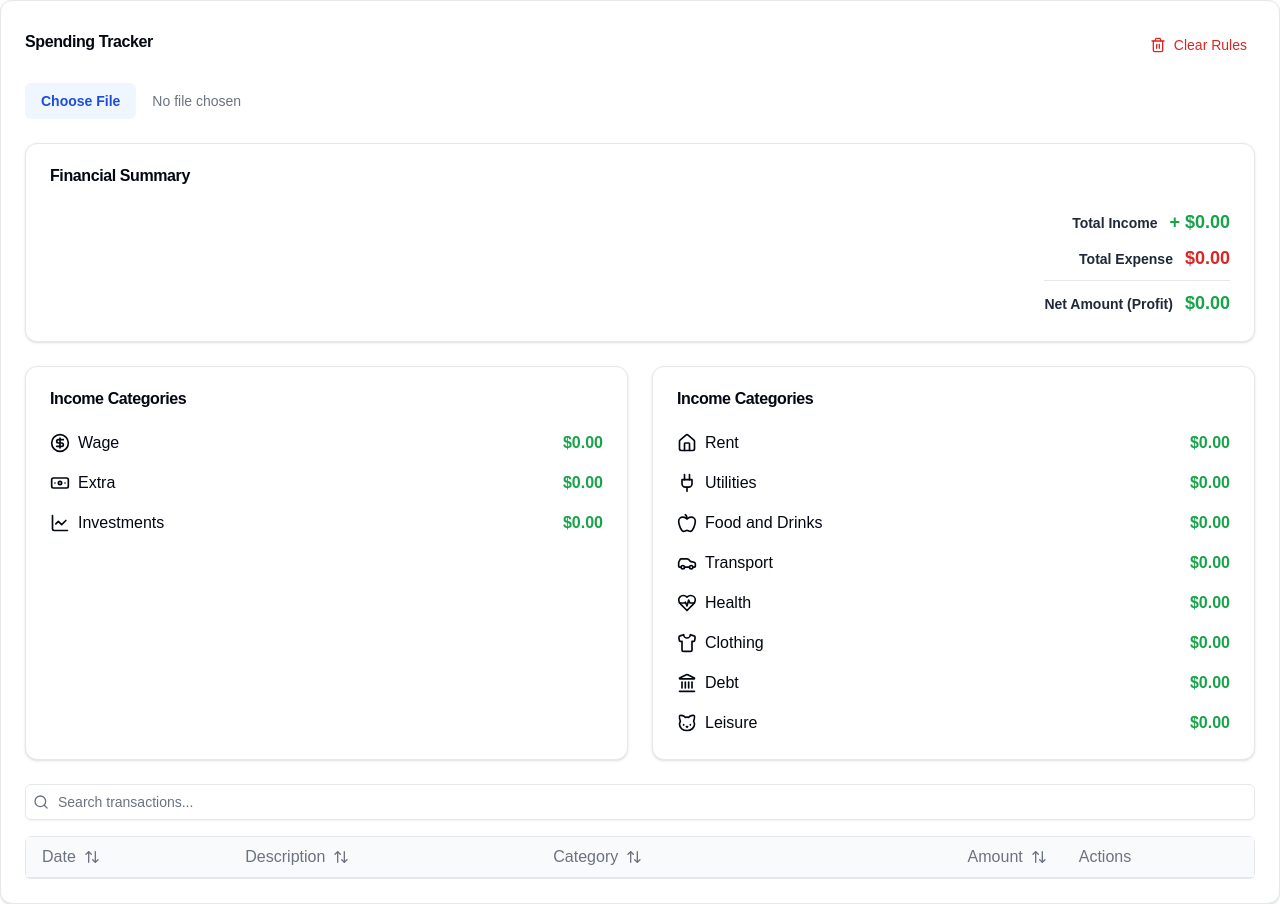
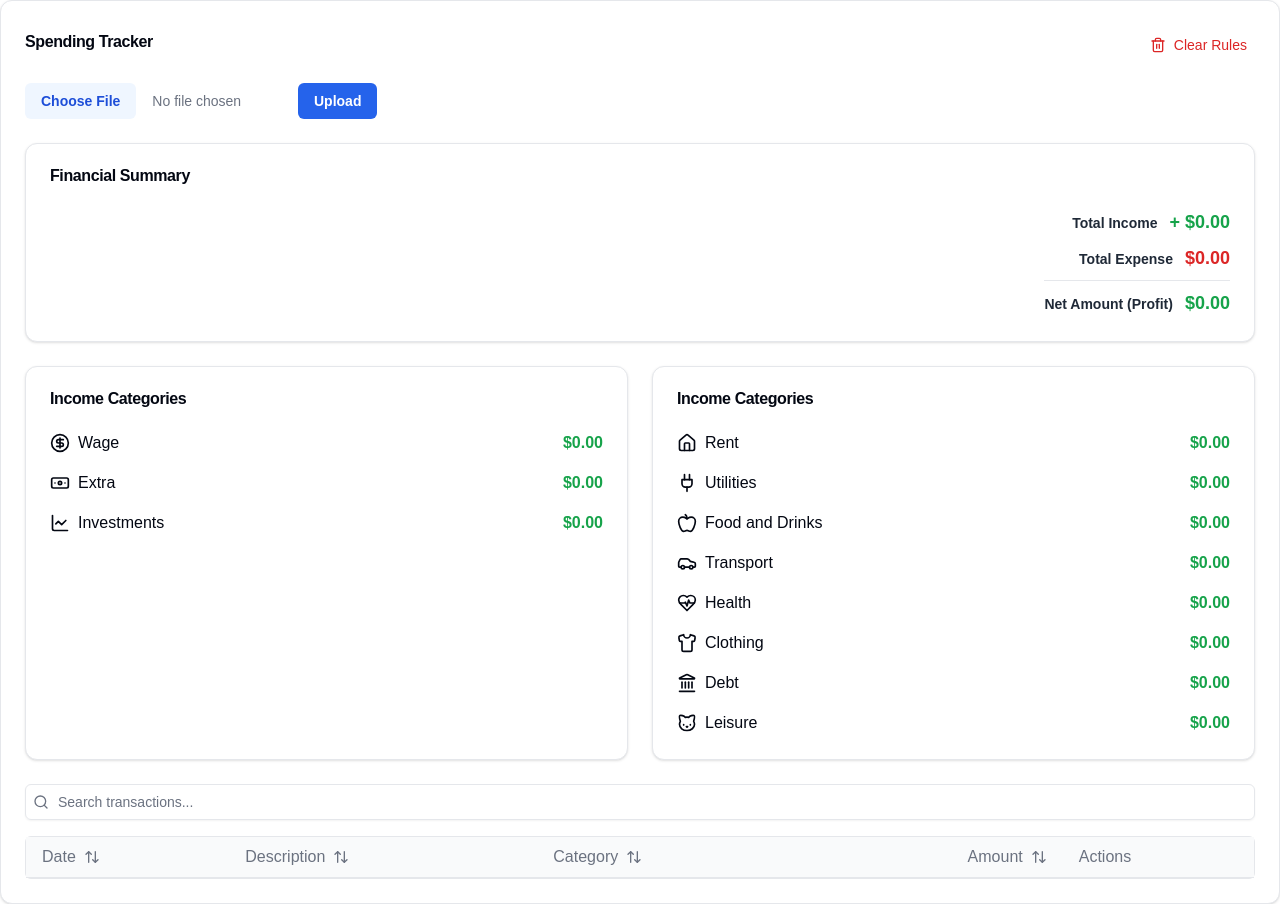
Before and after one commit to ramkaucha/cashflow, a Next.js app in the folder frontend/: page /dashboard in a window 1280 px wide. Built offline with nearby package versions, Linux system fonts and the light colour scheme.

Commit message:
adding upload button to file input

```diff
--- a/frontend/src/app/dashboard/page.tsx
+++ b/frontend/src/app/dashboard/page.tsx
@@ -42,13 +42,18 @@ export default function DashboardPage() {
         </button>
       </CardHeader>
       <CardContent>
-        <div className="mb-6">
+        <div className="mb-6 flex items-center space-x-2">
+          {/* <div className="flex-1"> */}
           <input
             type="file"
             accept=".csv"
             onChange={handleFileUpload}
-            className="block w-full text-sm text-gray-500 file:mr-4 file:py-2 file:px-4 file:rounded-md file:border-0 file:text-sm file:font-semibold file:bg-blue-50 file:text-blue-700 hover:file:bg-blue-100"
+            className="text-sm text-gray-500 file:mr-4 file:py-2 file:px-4 file:rounded-md file:border-0 file:text-sm file:font-semibold file:bg-blue-50 file:text-blue-700 hover:file:bg-blue-100"
           />
+          {/* </div> */}
+          <button className="flex items-center px-4 py-2 text-sm font-semibold text-white bg-blue-600 rounded-md hover:bg-blue-700 transition-colors">
+            Upload
+          </button>
         </div>
         <div className="mb-6">
           <CategoryTotals categoryTotals={categoryTotals} />
```
